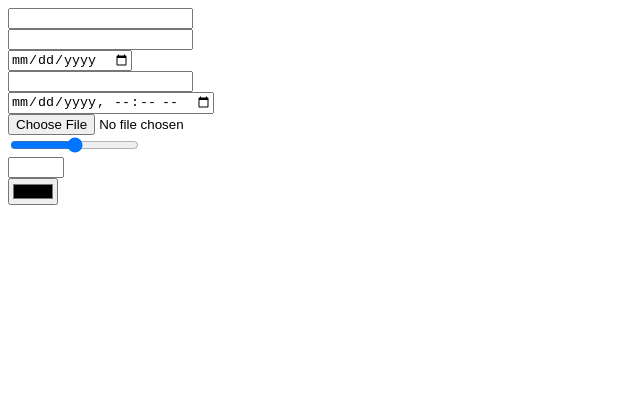
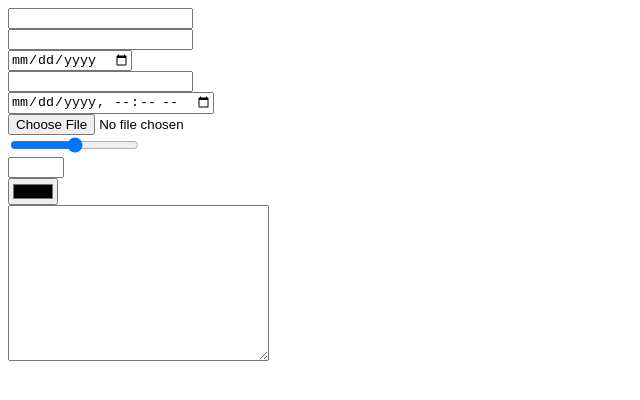
Before and after one commit to DouglasHdezT/CursoCEIIWebEjemplos2020, a plain HTML site: page HTML/Ejemplo17/index.html in a window 1280 px wide. Shown: the whole page, without its empty margins (0-640 px from the left). Drawn offline with Linux system fonts and the light colour scheme.

Commit message:
Add: text area to ex17

```diff
--- a/HTML/Ejemplo17/index.html
+++ b/HTML/Ejemplo17/index.html
@@ -24,6 +24,8 @@
 		<input type="number" min="0" max="25">
 		<br>
 		<input type="color">
+		<br>
+		<textarea cols="30" rows="10"></textarea>
 	</form>
 </body>
 </html>
```
